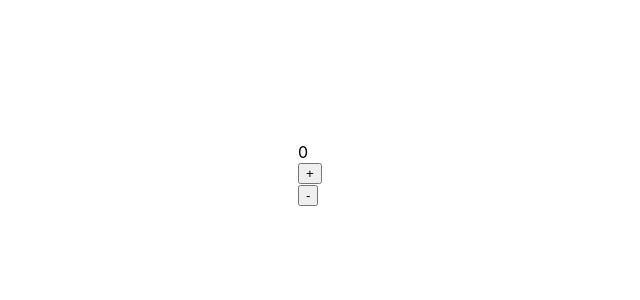
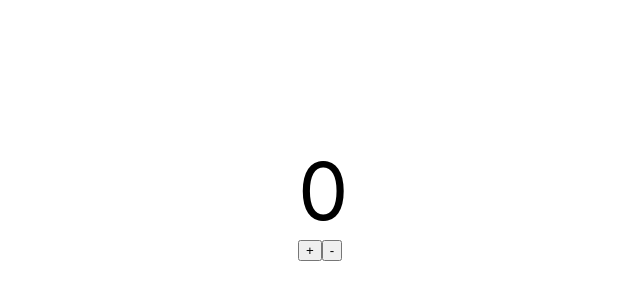
Before and after one commit to wasipo/testtt, a React (Create React App) app: page / in a window 1280 px wide. Shown: the part 358-658 px from the top of the page, without its empty margins (92-732 px from the left). Built offline with nearby package versions, Linux system fonts and the light colour scheme.

Commit message:
あああ

```diff
--- a/src/App.css
+++ b/src/App.css
@@ -1,5 +1,5 @@
-.App_e {
-
+.aaad {
+  font-size: 5rem;
 }
 .app_r {
   margin: 0 auto;
--- a/src/App.tsx
+++ b/src/App.tsx
@@ -5,9 +5,16 @@ import Button_2 from './component/button_2';
 import './App.css';
 import { useState } from 'react';
 
+function Welcome(props:any) {
+  return <h1>Hello, {props.name}</h1>;
+
+}
+
+
 const App = () => {
 
   const [count, setCount] = useState(0);
+
 
 
   return (
@@ -15,10 +22,10 @@ const App = () => {
       <div className="App_e">
         <header className="App-header">
         </header>
-        <div>0</div>
+        <div className="aaad">{count}</div>
         <div className="App_d">
-          <Button_1 />
-          <Button_2 />
+          <button onClick={() => setCount(count + 1)}>+</button>
+          <button onClick={() => setCount(count - 1)}>-</button>
         </div>
       </div>
     </div>
--- a/src/component/button_1.tsx
+++ b/src/component/button_1.tsx
@@ -3,19 +3,19 @@ import { isConstructorDeclaration } from 'typescript';
 
 
 
-const Button_1 = () => {
+const Button_1 = (props:Number) => {
 
     // 親へのパラメータの渡し方が分からない
 
+    const ButtonClick2 = (props: Number) =>  {
+        setCount(props.count-1);
+    }
 
-    const ButtonClick1 = () =>  {
-        setCount(count+1);
-    }
 
 
     return (
     <div className="button_1">
-        <button onClick={ButtonClick1}>+</button>
+        <button>+</button>
     </div>
     );
 
--- a/src/component/button_2.tsx
+++ b/src/component/button_2.tsx
@@ -1,10 +1,19 @@
 import React from 'react';
 
 
-function Button_2() {
+const Button_2 = () => {
+
+    const Props = {
+        count: Number
+    }
+
+    const ButtonClick2 = (props:Number) =>  {
+        setCount(props.count-1);
+    }
+
   return (
     <div className="button_2">
-        <button>-</button>
+        <button onClick={ButtonClick2(props)}>-</button>
     </div>
   );
 }
```
Also changed, not shown: 1 other file (tests, documents, lock files or other folders).
